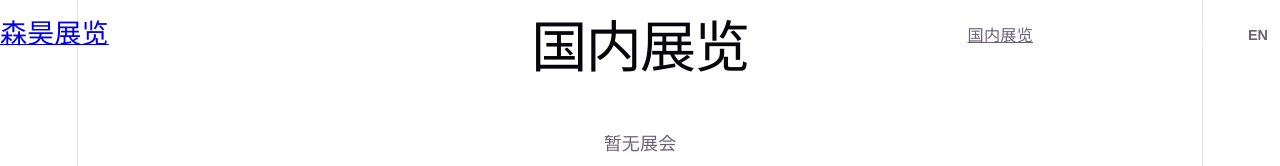
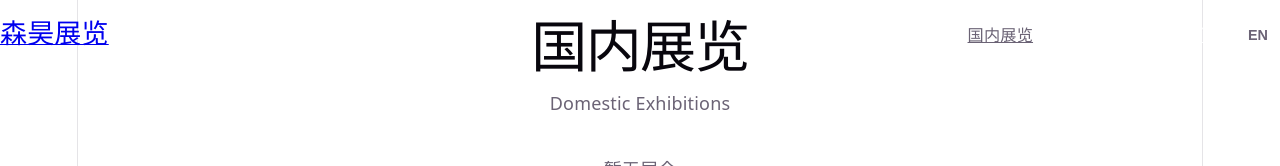
Before and after one commit to 147258369ww/worldex, a Vue app in the folder worldex-front/: page /domestic in a window 1280 px wide. Shown: the top 166 px of the page. Built offline with nearby package versions, Linux system fonts and the light colour scheme; no server answers; the HTML template or start-up script is replaced by a standard one.

Commit message:
feat: add bilingual hero titles to exhibition pages
Co-Authored-By: Claude Opus 4.7 <noreply@anthropic.com>

```diff
--- a/worldex-front/src/views/Domestic.vue
+++ b/worldex-front/src/views/Domestic.vue
@@ -1,7 +1,12 @@
 <template>
   <div class="exhibition-page">
     <NavBar />
-    <div class="page-banner"><h1>{{ langStore.t('exhibition.title_domestic') }}</h1></div>
+    <div class="page-banner">
+      <div class="container">
+        <h1>{{ langStore.t('exhibition.title_domestic') }}</h1>
+        <p class="hero-subtitle">{{ langStore.t('exhibition.subtitle_domestic') }}</p>
+      </div>
+    </div>
     <section class="section">
       <div class="container">
         <div v-if="list.length === 0" class="no-data">{{ langStore.t('exhibition.no_data') }}</div>
--- a/worldex-front/src/views/Overseas.vue
+++ b/worldex-front/src/views/Overseas.vue
@@ -1,7 +1,12 @@
 <template>
   <div class="exhibition-page">
     <NavBar />
-    <div class="page-banner"><h1>{{ langStore.t('exhibition.title_overseas') }}</h1></div>
+    <div class="page-banner">
+      <div class="container">
+        <h1>{{ langStore.t('exhibition.title_overseas') }}</h1>
+        <p class="hero-subtitle">{{ langStore.t('exhibition.subtitle_overseas') }}</p>
+      </div>
+    </div>
     <section class="section">
       <div class="container">
         <div v-if="list.length === 0" class="no-data">{{ langStore.t('exhibition.no_data') }}</div>
```
